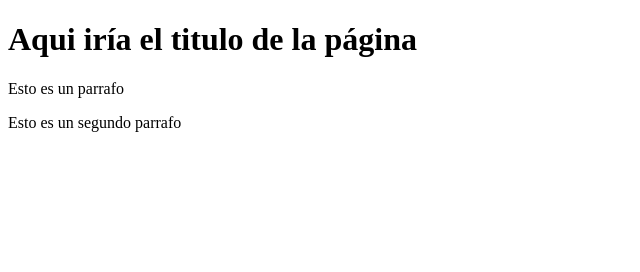
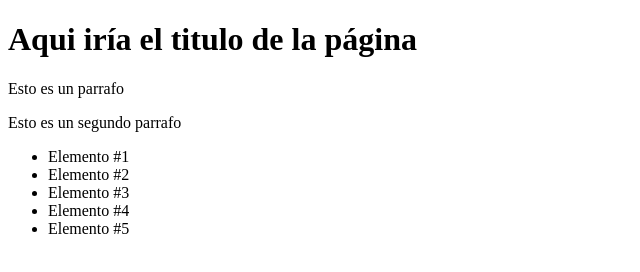
Before and after one commit to StevenBaezFernandez/proyecto-web-empresa-C, a plain HTML site: page index.html in a window 1280 px wide. Shown: the whole page, without its empty margins (0-640 px from the left). Drawn offline with Linux system fonts and the light colour scheme.

Commit message:
agregando lista de elementos

```diff
--- a/index.html
+++ b/index.html
@@ -11,5 +11,15 @@
     <h1>Aqui iría el titulo de la página</h1>
     <p>Esto es un parrafo</p>
     <p>Esto es un segundo parrafo</p>
+
+    <ul>
+        <li>Elemento #1</li>
+        <li>Elemento #2</li>
+        <li>Elemento #3</li>
+        <li>Elemento #4</li>
+        <li>Elemento #5</li>
+
+    </ul>
+
 </body>
 </html>
```
